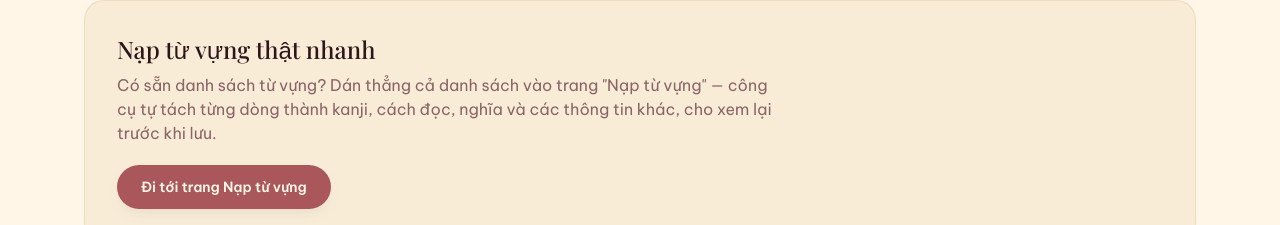
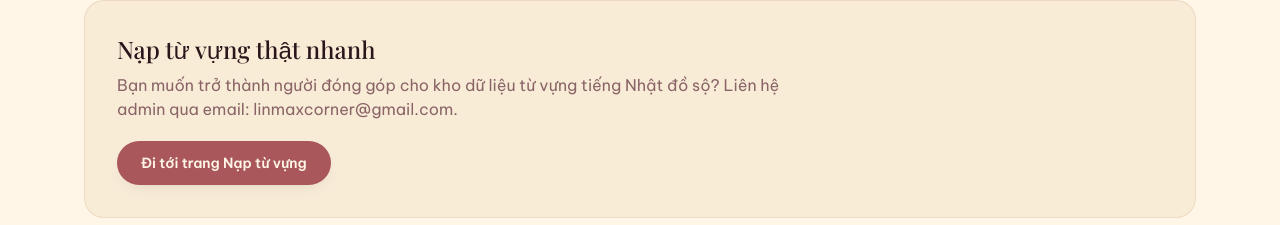
Before and after one commit to haluna2711-creator/hoctiengnhat, a Next.js app: page / in a window 1280 px wide. Shown: the part 1018-1243 px from the top of the page. Built offline with nearby package versions, Linux system fonts and the light colour scheme; no server answers; the database is empty.

Commit message:
Update page.tsx

```diff
--- a/app/page.tsx
+++ b/app/page.tsx
@@ -96,9 +96,7 @@ export default async function HomePage() {
         <div className="rounded-xl2 border border-line/70 bg-washi-deep/60 p-6 sm:p-8">
           <h2 className="font-display text-2xl text-sumi">Nạp từ vựng thật nhanh</h2>
           <p className="mt-2 max-w-2xl text-sumi-soft">
-            Có sẵn danh sách từ vựng? Dán thẳng cả danh sách vào trang
-            "Nạp từ vựng" — công cụ tự tách từng dòng thành kanji, cách
-            đọc, nghĩa và các thông tin khác, cho xem lại trước khi lưu.
+            Bạn muốn trở thành người đóng góp cho kho dữ liệu từ vựng tiếng Nhật đồ sộ? Liên hệ admin qua email: linmaxcorner@gmail.com.
           </p>
           <Link
             href="/nap-tu-vung"
```
